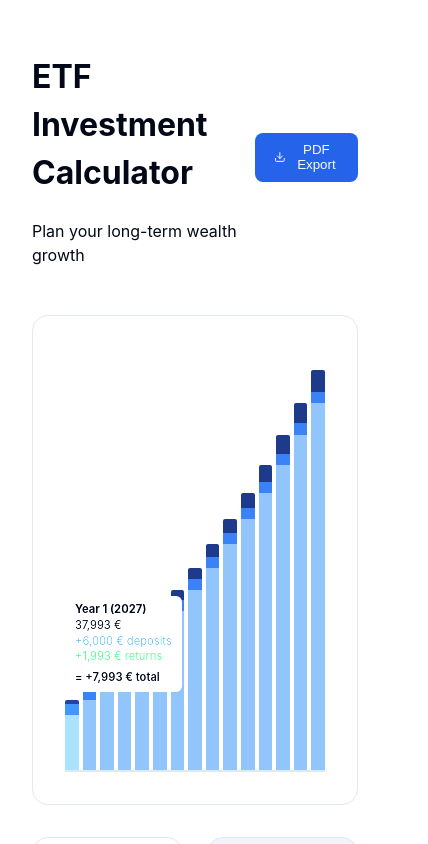
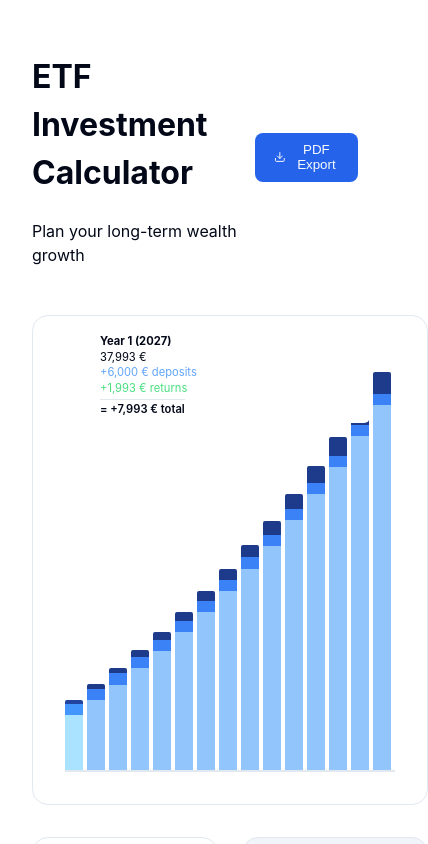
Before and after one commit to hamsterbacke23/investment-calc, a Vue app: page / in a window 390 px wide. Both pictures are taken after a click on the button 71 px from the left and 734 px from the top of the page. Shown: the top 844 px of the page, 428 px wide, since content can reach past the window. Built offline with nearby package versions, Linux system fonts and the light colour scheme.

Commit message:
Improve iOS mobile chart tooltip behavior and bar rendering

```diff
--- a/src/App.vue
+++ b/src/App.vue
@@ -103,6 +103,10 @@ const calculateData = computed(() => {
 
 const maxBalance = computed(() => Math.max(...calculateData.value.map(x => x.balance)));
 const activeTooltipYear = ref(null);
+const activeTooltipData = computed(() => {
+  if (activeTooltipYear.value === null) return null;
+  return calculateData.value.find(d => d.year === activeTooltipYear.value) || null;
+});
 
 const toggleBarTooltip = (year) => {
   activeTooltipYear.value = activeTooltipYear.value === year ? null : year;
@@ -375,6 +379,20 @@ const exportPDF = () => {
               </span>
             </div>
           </div>
+          <div v-if="activeTooltipData" class="mobile-tooltip" aria-live="polite">
+            <strong>Year {{activeTooltipData.year}} ({{ new Date().getFullYear() + activeTooltipData.year }})</strong><br>
+            {{activeTooltipData.balance.toLocaleString()}} €
+            <br>
+            <span class="gain-deposit">{{ activeTooltipData.deposits >= 0 ? '+' : '' }}{{ activeTooltipData.deposits.toLocaleString() }} € deposits</span>
+            <br>
+            <span :class="activeTooltipData.returns >= 0 ? 'gain-pos' : 'gain-neg'">
+              {{ activeTooltipData.returns >= 0 ? '+' : '' }}{{ activeTooltipData.returns.toLocaleString() }} € returns
+            </span>
+            <br>
+            <span class="gain-total">
+              = {{ activeTooltipData.deposits + activeTooltipData.returns >= 0 ? '+' : '' }}{{ (activeTooltipData.deposits + activeTooltipData.returns).toLocaleString() }} € total
+            </span>
+          </div>
         </div>
 
         <div class="stats-grid">
@@ -448,7 +466,6 @@ const exportPDF = () => {
   position: sticky;
   top: 1rem;
   align-self: start;
-  contain: layout style;
 }
 
 .card {
@@ -518,7 +535,6 @@ input[type="range"] {
   display: flex;
   align-items: flex-end;
   border: 1px solid hsl(var(--border));
-  contain: style;
   position: relative;
   overflow: visible;
 }
@@ -529,6 +545,9 @@ input[type="range"] {
   gap: 4px;
   width: 100%;
   height: 100%;
+  padding: 0;
+  box-sizing: border-box;
+  overflow: visible;
   border-bottom: 2px solid hsl(var(--border));
 }
 
@@ -566,6 +585,10 @@ input[type="range"] {
   right: 0;
   transform: none;
 }
+.bar:nth-last-child(-n+2) .tooltip {
+  bottom: auto;
+  top: 8px;
+}
 .bar:nth-child(-n+3) .tooltip {
   left: 0;
   right: auto;
@@ -579,6 +602,22 @@ input[type="range"] {
 
 .bar:hover .tooltip { display: block; }
 .bar.active .tooltip { display: block; }
+
+.mobile-tooltip {
+  display: none;
+}
+
+.mobile-tooltip .gain-pos { color: #4ade80; }
+.mobile-tooltip .gain-neg { color: #f87171; }
+.mobile-tooltip .gain-deposit { color: #60a5fa; }
+.mobile-tooltip .gain-total {
+  color: hsl(var(--popover-foreground));
+  font-weight: 600;
+  border-top: 1px solid hsl(var(--border));
+  padding-top: 2px;
+  display: inline-block;
+  margin-top: 2px;
+}
 
 .stats-grid {
   display: grid;
@@ -707,10 +746,65 @@ input[type="range"] {
     display: flex;
     flex-direction: column;
   }
+  .tooltip {
+    max-width: min(240px, calc(100vw - 2rem));
+    white-space: normal;
+  }
+  .bar .tooltip,
+  .bar:hover .tooltip,
+  .bar.active .tooltip {
+    display: none !important;
+  }
+  .mobile-tooltip {
+    position: absolute;
+    top: 0.75rem;
+    left: 50%;
+    transform: translateX(-50%);
+    display: block;
+    width: min(260px, calc(100% - 1rem));
+    background: hsl(var(--popover));
+    color: hsl(var(--popover-foreground));
+    padding: 6px 10px;
+    border-radius: 6px;
+    font-size: 0.7rem;
+    line-height: 1.4;
+    z-index: 25;
+    pointer-events: none;
+    text-align: left;
+    white-space: normal;
+  }
+  .chart-container {
+    overflow-x: auto;
+    overflow-y: visible;
+    -webkit-overflow-scrolling: touch;
+  }
+  .bars {
+    min-width: max-content;
+    padding-right: 0;
+  }
+  .bars::after {
+    content: "";
+    flex: 0 0 20px;
+  }
+  .bar {
+    min-width: 18px;
+  }
   .dashboard {
     position: static;
     order: -1;
   }
   .sidebar { width: 100%; min-width: unset; }
 }
+
+@media (hover: none), (pointer: coarse) {
+  .bar:hover {
+    filter: none;
+    z-index: auto;
+  }
+  .bar .tooltip,
+  .bar:hover .tooltip,
+  .bar.active .tooltip {
+    display: none !important;
+  }
+}
 </style>
```
